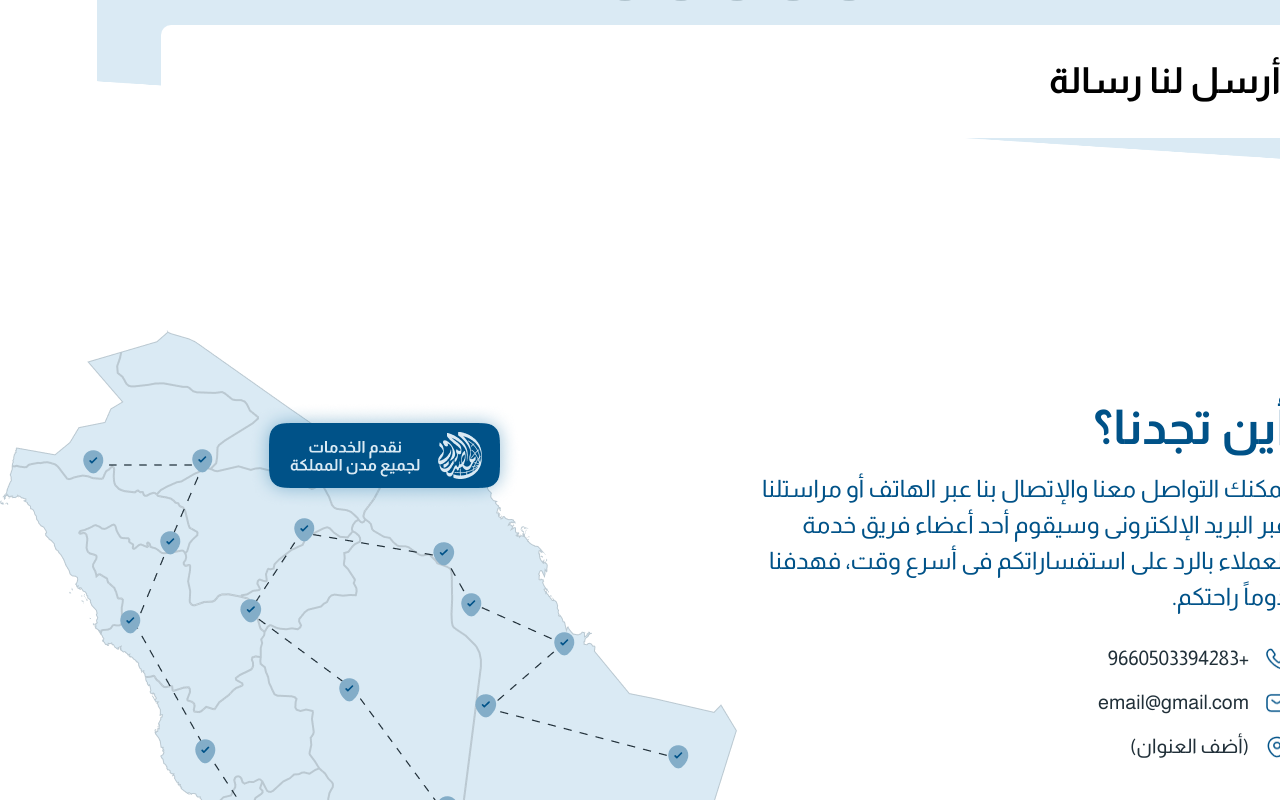
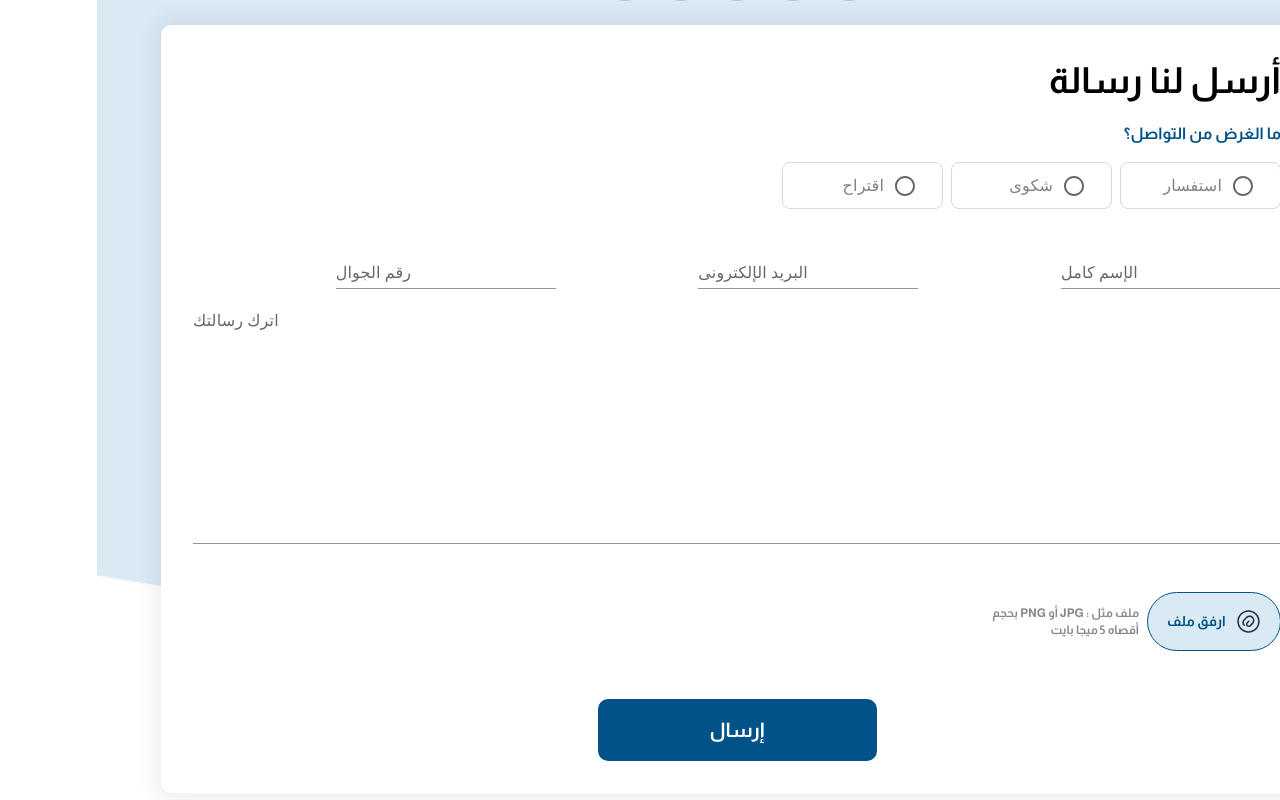
Before and after one commit to OmnikKhaled2121/Estkdam, a React (Vite) app: page /ContactUs in a window 1280 px wide. Shown: the part 340-1140 px from the top of the page. Built offline with nearby package versions, Linux system fonts and the light colour scheme.

Commit message:
ContactUS form

```diff
--- a/package.json
+++ b/package.json
@@ -18,6 +18,7 @@
     "@mui/material": "^5.15.12",
     "react": "^18.2.0",
     "react-dom": "^18.2.0",
+    "react-mui-fileuploader": "^0.5.2",
     "react-router-dom": "^6.22.3",
     "react-scroll": "^1.9.0",
     "stylis": "^4.3.1",
--- a/src/Pages/ContactUs.jsx
+++ b/src/Pages/ContactUs.jsx
@@ -1,11 +1,15 @@
 import React from 'react'
 import Bg from '../assets/cyanBackground.png'
-import { Box, Container, Grid } from '@mui/material'
+import { Box, Container, FormControl, FormControlLabel, FormLabel, Grid, Input, Radio, RadioGroup, TextField } from '@mui/material'
 import SocialLogos from '../components/SocialLogos'
 import Help from '../sections/Help'
 import map from '../assets/FindMap.png'
+import FileUpload from 'react-mui-fileuploader'
+import { Button } from 'react-scroll'
 
 export default function ContactUs() {
+
+
     return (
         <>
             <Grid
@@ -21,33 +25,167 @@ export default function ContactUs() {
             >
                 <ContactWith />
                 <Container>
-                    <Grid container sx={{background:"white",
-                     borderRadius:"10px",
-                     padding:"2rem"
-                }}>
+                    <Grid container sx={{
+                        background: "white",
+                        borderRadius: "10px",
+                        padding: "2rem",
+                        display: "flex",
+                        flexDirection: "column",
+                        boxShadow: "0px 0px 20px 6px #26282A14"
+
+                    }}>
                         <Box sx={{
                             fontSize: "36px",
                             fontWeight: 700,
                             lineHeight: "48.6px",
-                            textAlign: "right"
+                            textAlign: "right",
+                            marginBottom: "1rem"
                         }}>أرسل لنا رسالة</Box>
+                        <Box sx={{
+                            fontSize: "16px",
+                            fontWeight: 700,
+                            lineHeight: "24px",
+                            textAlign: "justify",
+                            color: "rgba(0, 82, 136, 1)",
+                            marginBottom: "1rem"
+                        }}>ما الغرض من التواصل؟</Box>
+
+                        <Grid sx={{
+                            display: "flex",
+                            width: "100%"
+                        }}>
+                            <FormControl>
+                                <FormLabel id="demo-radio-buttons-group-label"></FormLabel>
+                                <RadioGroup
+                                    row
+                                    aria-labelledby="demo-radio-buttons-group-label"
+                                    defaultValue="female"
+                                    name="radio-buttons-group"
+
+                                >
+                                    <DisplayOptions option={"استفسار"} />
+                                    <DisplayOptions option={"شكوى"} />
+                                    <DisplayOptions option={"اقتراح"} />
+                                </RadioGroup>
+
+                            </FormControl>
+                        </Grid>
+
+                        <Grid sx={{
+                            display: "flex",
+                            flexDirection: "row"
+
+                        }}>
+                            <TextFieldBox><TextField id="standard-basic" label="الإسم كامل" variant="standard" /></TextFieldBox>
+                            <TextFieldBox> <TextField id="standard-basic" label="البريد الإلكترونى" variant="standard" /></TextFieldBox>
+                            <TextFieldBox> <TextField id="standard-basic" label="رقم الجوال" variant="standard" /></TextFieldBox>
+
+                        </Grid>
+                        <TextField
+                            id="standard-textarea"
+                            label="اترك رسالتك"
+                            multiline
+                            rows={10}
+                            variant="standard"
+                        />
+                        <UploadFile />
+                        <Grid sx={{
+                            display:"flex",
+                            justifyContent:"center"
+                        }}>
+                            <Box sx={{
+                                display: "flex",
+                                width: "279px",
+                                height: "62px",
+                                color: "white",
+                                background: "#005288",
+                                borderRadius: "10px",
+                                fontFamily: "Almarai",
+                                fontSize: "20px",
+                                fontWeight: 700,
+                                lineHeight: "22.23px",
+                                alignContent: "center",
+                                justifyContent: "center",
+                                alignItems: "center"
+                            }}>
+                                إرسال
+                            </Box>
+
+                        </Grid>
+
+
 
                     </Grid>
                 </Container>
-
-
-
             </Grid>
-
-
-
-
             <Container>
                 <Help title={'أين تجدنا؟'} img={map} />
             </Container>
 
         </>
     )
+}
+
+function UploadFile() {
+
+
+    return (<>
+        <Grid xs={4} sx={{
+            margin: "3rem 0",
+            display: "flex"
+        }}>
+            <Box sx={{
+                display: "flex",
+                flexDirection: "row",
+                flexWrap: "wrap",
+                alignItems: "center",
+                justifyContent: 'space-evenly',
+                background: "rgba(218, 234, 244, 1)",
+                color: "rgba(0, 82, 136, 1)",
+                width: "116px",
+                height: "41px",
+                borderRadius: "49px",
+                border: "1px solid rgba(0, 82, 136, 1)",
+                padding: "0.5rem",
+                fontFamily: "Almarai",
+                fontSize: "14px",
+                fontWeight: 700,
+                lineHeight: "18.9px",
+                marginLeft: "0.5rem"
+
+            }}>
+                <svg xmlns="http://www.w3.org/2000/svg" width="25" height="25" viewBox="0 0 25 25" fill="none">
+                    <path d="M12.7077 18.1042C11.9785 18.1042 11.2389 17.8229 10.6868 17.2708C10.1452 16.7292 9.8431 16.0104 9.8431 15.25C9.8431 14.4896 10.1452 13.7604 10.6868 13.2292L12.1556 11.7604C12.4577 11.4583 12.9577 11.4583 13.2597 11.7604C13.5618 12.0625 13.5618 12.5625 13.2597 12.8646L11.791 14.3333C11.541 14.5833 11.4056 14.9063 11.4056 15.25C11.4056 15.5938 11.541 15.9271 11.791 16.1667C12.3014 16.6771 13.1244 16.6771 13.6348 16.1667L15.9473 13.8542C17.2702 12.5312 17.2702 10.3854 15.9473 9.06252C14.6243 7.7396 12.4785 7.7396 11.1556 9.06252L8.63473 11.5833C8.10348 12.1146 7.81184 12.8125 7.81184 13.5521C7.81184 14.2917 8.10348 15 8.63473 15.5208C8.93682 15.8229 8.93682 16.3229 8.63473 16.625C8.33265 16.9271 7.83265 16.9271 7.53057 16.625C6.70765 15.8021 6.25977 14.7083 6.25977 13.5417C6.25977 12.375 6.70765 11.2813 7.53057 10.4583L10.0514 7.9375C11.9785 6.01042 15.1243 6.01042 17.0514 7.9375C18.9785 9.86458 18.9785 13.0104 17.0514 14.9375L14.7389 17.25C14.1764 17.8229 13.4473 18.1042 12.7077 18.1042Z" fill="#213039" />
+                    <path d="M12.4997 23.6981C6.32259 23.6981 1.30176 18.6772 1.30176 12.5002C1.30176 6.32308 6.32259 1.30225 12.4997 1.30225C18.6768 1.30225 23.6976 6.32308 23.6976 12.5002C23.6976 18.6772 18.6768 23.6981 12.4997 23.6981ZM12.4997 2.86475C7.18717 2.86475 2.86426 7.18766 2.86426 12.5002C2.86426 17.8127 7.18717 22.1356 12.4997 22.1356C17.8122 22.1356 22.1351 17.8127 22.1351 12.5002C22.1351 7.18766 17.8122 2.86475 12.4997 2.86475Z" fill="#213039" />
+                </svg>
+                ارفق ملف
+            </Box>
+            <Box sx={{
+                fontFamily: "Almarai",
+                fontSize: "12px",
+                fontWeight: 700,
+                lineHeight: "16.2px",
+                textAlign: "right",
+                color: "#878787",
+                display: "flex",
+                alignItems: "center"
+            }}
+            >ملف مثل : JPG أو PNG بحجم  <br />
+                أقصاه 5 ميجا بايت </Box>
+
+
+        </Grid>
+
+    </>)
+}
+
+const handleFileUploadError = (error) => {
+    // Do something...
+}
+
+const handleFilesChange = (files) => {
+    // Do something...
+    // setUploadedFiles([...files]);
 }
 
 
@@ -92,3 +230,49 @@ function ContactWith() {
         </>
     )
 }
+
+
+function DisplayOptions({ option }) {
+
+
+    return (
+        <>
+            <Box sx={{
+                fontFamily: "Almarai",
+                fontSize: "16px",
+                fontWeight: 400,
+                lineHeight: "19.66px",
+                color: "rgba(127, 129, 137, 1)",
+                width: "159px",
+                height: "45px",
+                borderRadius: "8px",
+                border: "1.5px solid rgba(217, 217, 217, 1)",
+                display: "flex",
+                justifyContent: "space-between",
+                marginLeft: "0.5rem",
+                marginBottom: "2rem"
+            }}>
+                <FormControlLabel value={option} control={<Radio />} label={option} />
+            </Box>
+
+        </>
+    )
+}
+
+
+function TextFieldBox({ children }) {
+
+    return (
+        <>
+            <Grid item xs={4} sx={{
+                fontFamily: "Almarai",
+                fontSize: "16px",
+                fontWeight: 400,
+                lineHeight: "17.66px",
+                color: "rgba(135, 135, 135, 1)",
+            }}>
+                {children}
+            </Grid>
+        </>
+    )
+}
```
Also changed, not shown: 2 other files (tests, documents, lock files or other folders).
